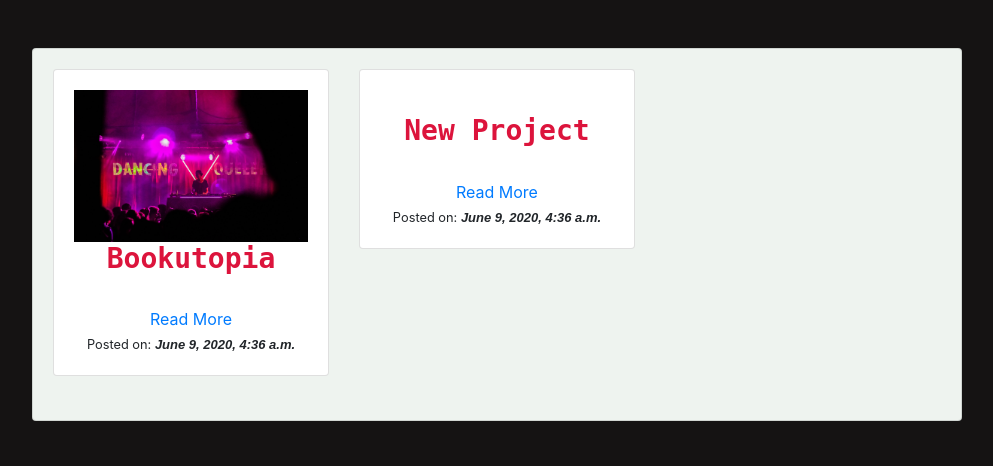
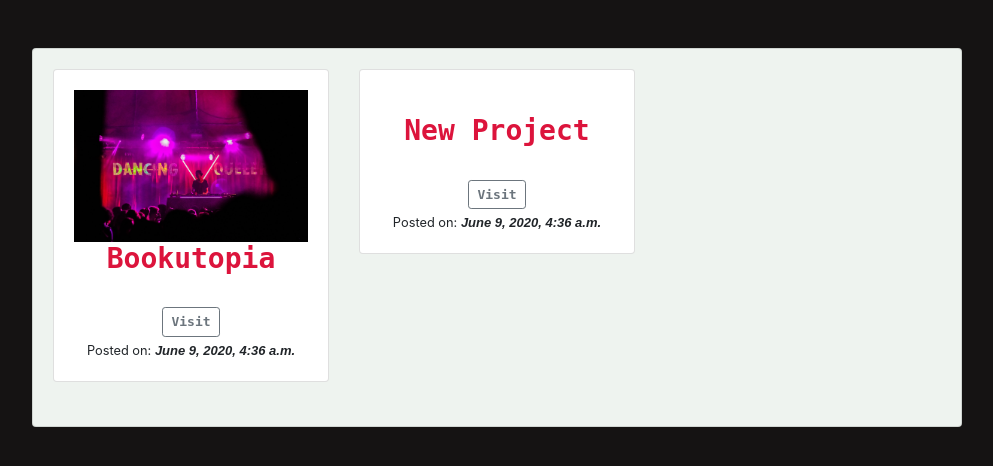
Before and after one commit to Joan-w/Awards, a Django app: page / in a window 1280 px wide. Shown: the part 56-522 px from the top of the page, without its empty margins (143-1136 px from the left). Run offline with Django 3.2, Linux system fonts and the light colour scheme; data comes from the database, SQL or seed files in the repository; some libraries are stand-ins or nearby versions.

Commit message:
Adding anchor tags

```diff
--- a/main/templates/main/index.html
+++ b/main/templates/main/index.html
@@ -13,13 +13,13 @@
                             <div class="card-body">
                                 <div class="text-center">
                                     {% if project.image %}
-                                        <img src="{{ project.image.url }}" alt="{{ project.name }} image" width="100%" height="100%">
+                                        <a href="details/{{ project.id }}/" target="_blank"><img src="{{ project.image.url }}" alt="{{ project.name }} image" width="100%" height="100%"></a>
                                     {% endif %}
                                     </br>
                                     <h3 class="text-center" style="font-family: monospace; font-weight: bold; color: crimson;">
                                         {{ project.name }}</h3>
                                     </br>
-                                    <a href="details/{{ project.id }}">Read More</a>
+                                    <a href="{{ project.projectLink }}" target="_blank" class="btn btn-sm btn-outline-secondary" style="font-family: monospace; font-size: medium; font-weight: bold;">Visit</a>
                                     </br>
                                     <small>Posted on: <i style="font-family: sans-serif; font-size: small; font-weight: bold;">{{ project.reviewDate }}</i></small>
                                 </div>
```
